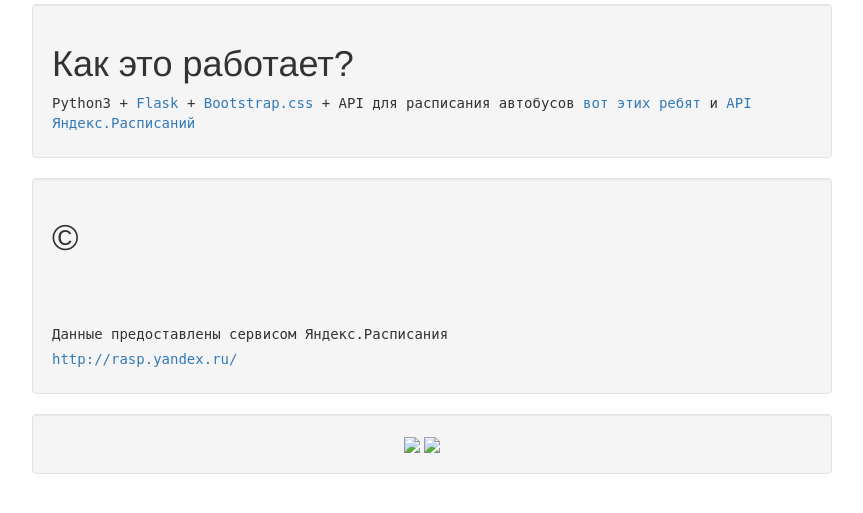
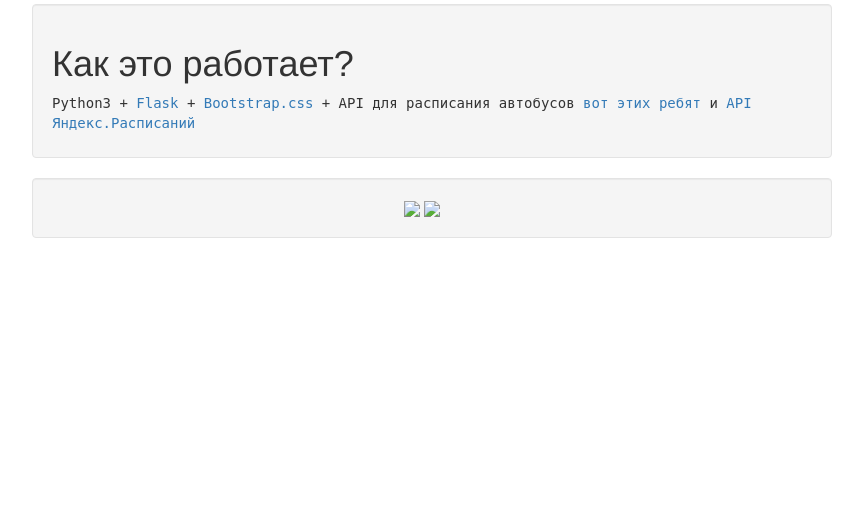
Before and after one commit to vmax/dubki, a Flask app: page /about in a window 1280 px wide. Shown: the part 201-714 px from the top of the page, without its empty margins (208-1071 px from the left). Run offline with Flask 2, Linux system fonts and the light colour scheme; some libraries are stand-ins or nearby versions.

Commit message:
Revert "added yandex api copyright"
This reverts commit f9edfd7c56f7de65cb3180b5e3cdf9997dca641b.

```diff
--- a/templates/about.html
+++ b/templates/about.html
@@ -26,13 +26,6 @@
     	  	</label>
     	 </div>
 
-            <div class='well'>
-                <h1>&copy;</h1>
-                <iframe frameborder="0" style="overflow: hidden; border: 0; width: 740px; height: 51px;" src="http://yandex.st/rasp/media/apicc/copyright_horiz_mono.html"></iframe>
-                <label>Данные предоставлены сервисом Яндекс.Расписания</label><br/>
-                <label><a href='http://rasp.yandex.ru/'>http://rasp.yandex.ru/</a></label>
-            </div>
-
         {% include 'navbar.html' %}
    </div>
     </body>
```
